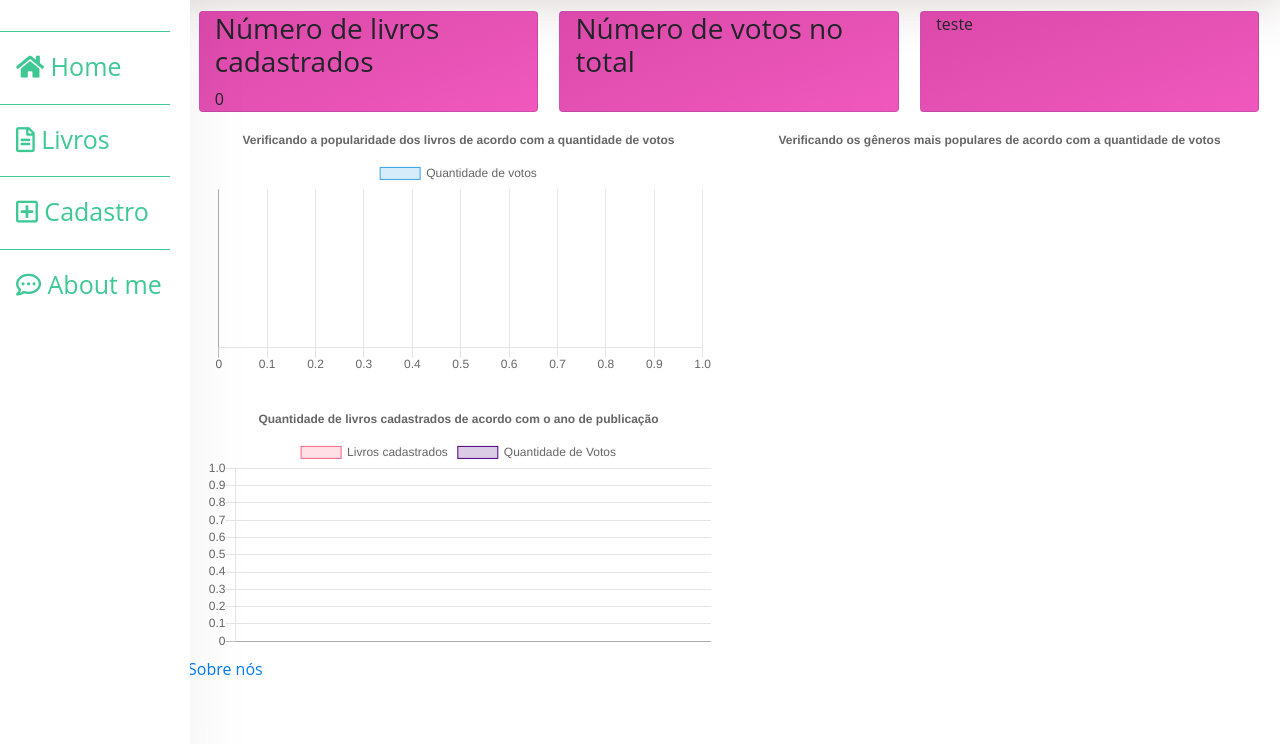
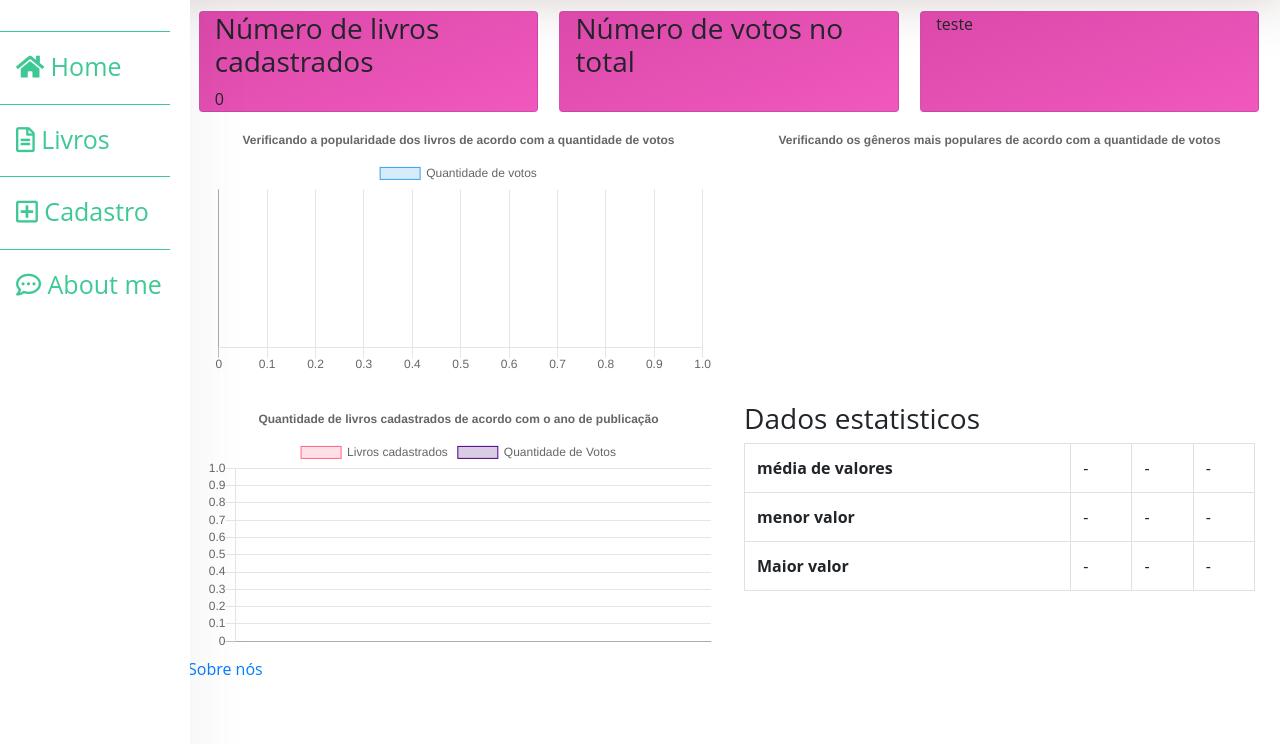
Before and after one commit to lops93/books_kingdom, a PHP site: page / in a window 1280 px wide. Shown: the part 56-800 px from the top of the page. Run offline with PHP 8.4, Linux system fonts and the light colour scheme; data that the repository does not hold is empty; a map, chart or similar area stays blank; some libraries are stand-ins or nearby versions.

Commit message:
tabela da pag inicial

```diff
--- a/index.php
+++ b/index.php
@@ -46,7 +46,29 @@
           <canvas id="myChart3"></canvas>
         </div>
         <div class="col-md-6">
-          <canvas id="myChart4"></canvas>
+          <h3>Dados estatisticos</h3>
+          <table class="table table-bordered">
+            <tbody>
+              <tr>
+                <th scope="row">média de valores</th>
+                <td>-</td>
+                <td>-</td>
+                <td>-</td>
+              </tr>
+              <tr>
+                <th scope="row">menor valor</th>
+                <td>-</td>
+                <td>-</td>
+                <td>-</td>
+              </tr>
+              <tr>
+                <th scope="row">Maior valor</th>
+                <td>-</td>
+                <td>-</td>
+                <td>-</td>
+              </tr>
+            </tbody>
+          </table>
         </div>
      </div>
     </div>
```
